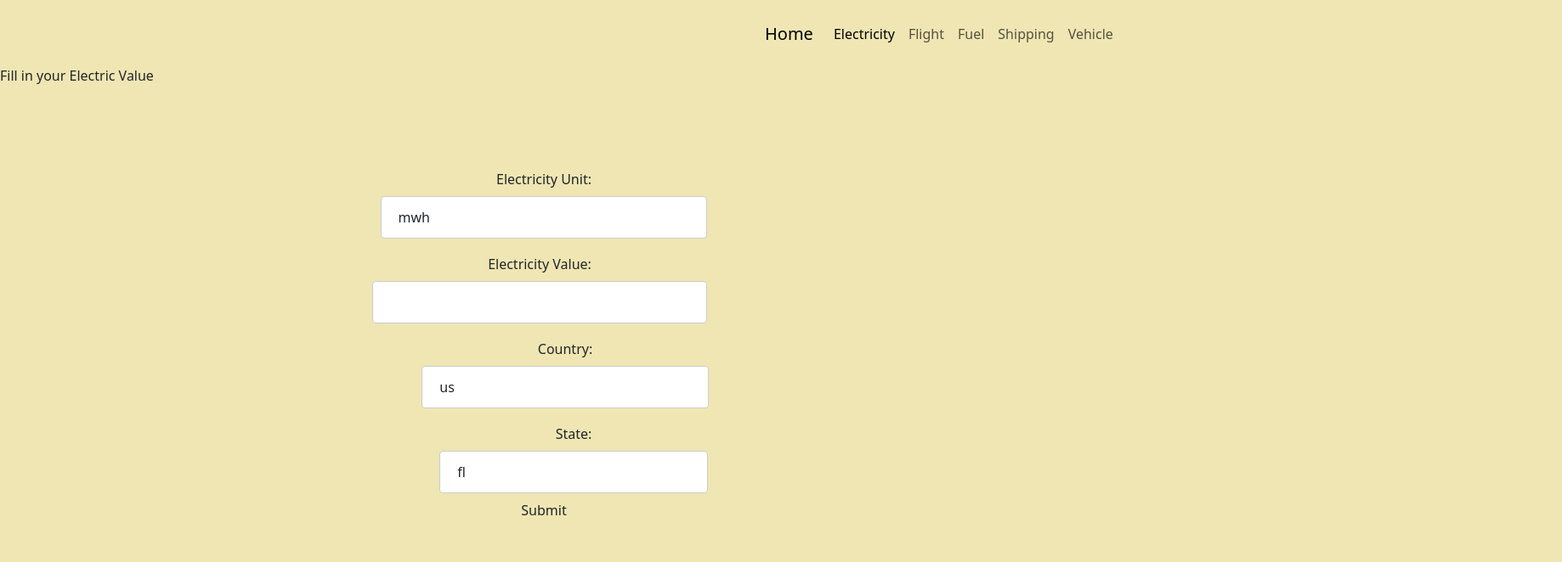
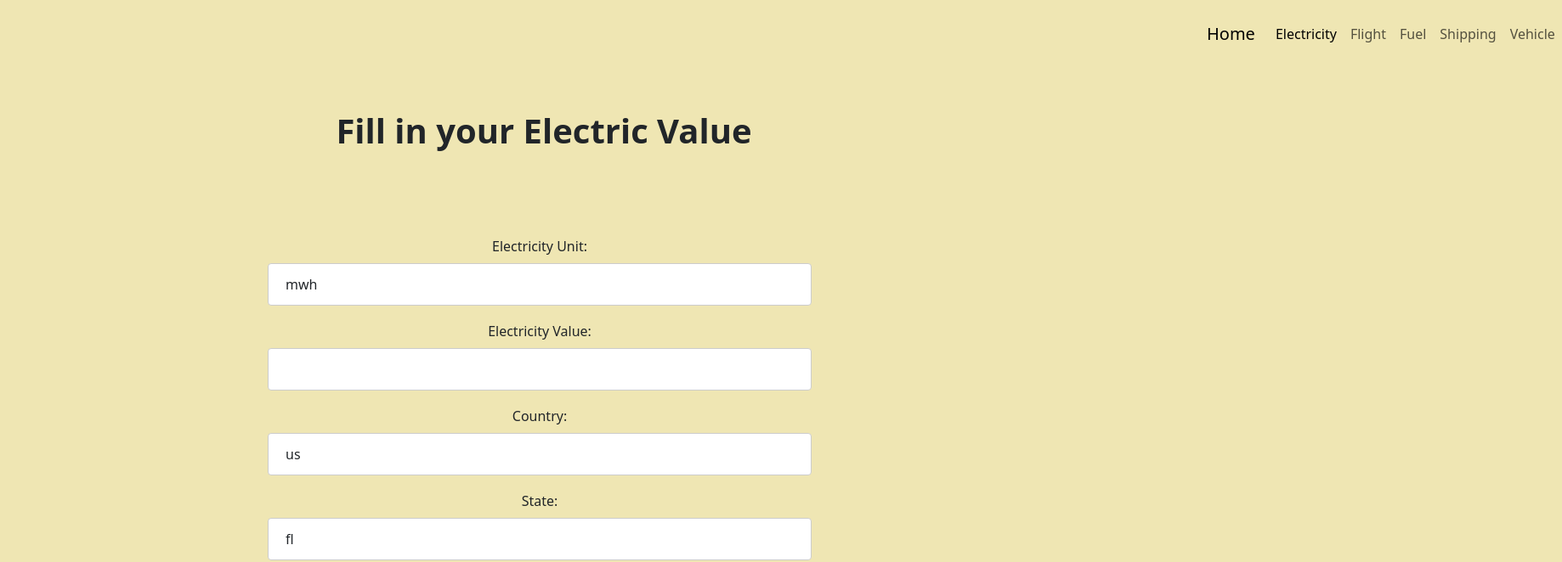
Before and after one commit to richard200/project-carbon-calculator, a React (Create React App) app: page /electricity in a window 1280 px wide. Shown: the top 662 px of the page at 85% size, 1838 px wide, since content can reach past the window. Built offline with nearby package versions, Linux system fonts and the light colour scheme.

Commit message:
added styles

```diff
--- a/src/components/App.css
+++ b/src/components/App.css
@@ -96,8 +96,25 @@ input[type=submit]:hover {
 
 .main {
   border-radius: 5px;
-  background-color: #f2f2f2;
+  background-color: #EFE6B3;
   padding: 20px;
+}
+.header{
+  text-align: center;
+  font-size: 40px;
+}
+.header2{
+  margin-bottom: 20px;
+}
+.submit-button{
+  background-color: #92CF34;
+  padding-left: 10px ;
+  padding-right: 10px;
+  padding-top: 10px;
+  padding-bottom: 10px;
+  width: 10%;
+  border-radius: 5px;
+  margin-top: 20px;
 }
 
 body{
--- a/src/components/Flight.js
+++ b/src/components/Flight.js
@@ -64,8 +64,8 @@ function Flight() {
 
     <div className="main">
       <Navigation/>
-      <h2>Carbon Emission Estimates</h2>
-        <p>Kindly Enter Details Below to Calculate Your Carbon Emmission Estimate</p>
+      <h2 className="header">Carbon Emission Estimates</h2>
+        <h2 className="header2">Kindly Enter Details Below to Calculate Your Carbon Emmission Estimate</h2>
       <form onSubmit={handleSubmit} className="form">
         <div className="data">
 
--- a/src/components/Fuel.js
+++ b/src/components/Fuel.js
@@ -62,7 +62,7 @@ function Fuel() {
   return (
     <div>
       <Navigation/>
-      <article className="mt-15 p-3">
+      <article id="displayArticle" className="mt-15 p-3">
         <h1 className=" text-2xl mb-3">
           {" "}
           <strong> Fuel Combustion Carbon Calculator</strong>
--- a/src/components/Shipping.js
+++ b/src/components/Shipping.js
@@ -77,8 +77,8 @@ let kilogram = kgList.map((value, index) =>
   return (
     <div className="main">
       <Navigation/>
-      <h2>Carbon Emission Estimates</h2>
-        <p>Kindly Enter Details Below to Calculate Your Carbon Emmission Estimate</p>
+      <h2 className="header">Carbon Emission Estimates</h2>
+        <h2 className="header2">Kindly Enter Details Below to Calculate Your Carbon Emmission Estimate</h2>
 
       <form onSubmit={handleSubmit} className="form">
         <div className="data">
--- a/src/index.css
+++ b/src/index.css
@@ -8,6 +8,9 @@ body{
  nav{
    color: #EFE6B3;
   height: 80px;
+}
+#navBar{
+  margin-left: 520px;
 }
 
 .label {
@@ -27,8 +30,13 @@ body{
   border-radius: 5px;
   margin-top: 10px;
 
-
-
+}
+#electricValue{
+  text-align: center;
+  margin-top: 50px;
+  font-size: 40px;
+  font-weight: bold;
+  /* text-decoration: underline; */
 }
 
 #electricForm{
@@ -51,14 +59,14 @@ body{
 #logo{
   display: flex;
   align-items: flex-start;
-  margin-top: -270px;
+  margin-top: -260px;
 
 
 }
 
 #img2{
-  margin-left: 830px;
-  margin-top: -300px;
+  margin-left: 1000px;
+  margin-top: -280px;
 }
 
 #intro{
@@ -86,11 +94,12 @@ body{
 
 #secondDiv h1, p{
   margin-left: 50px;
+  margin-top: 25px;
 
 }
 
 #img3{
-  margin-left: 850px;
+  margin-left: 1000px;
   margin-top: -250px;
 }
 
@@ -110,20 +119,21 @@ padding-bottom: 150px;
 text-align: center;
 }
 
-#howItWorks{
+#howItWorks h1{
   text-align: center;
-
+  margin-top: 0px;
 
 
 }
 
 #howItWorks2{
   text-align: center;
+  margin-top: 40px;
 }
 
 #list1{
   text-align: center;
-  margin-top: 40px;
+  margin-top: 50px;
   vertical-align: middle;
 }
 
@@ -142,6 +152,8 @@ text-align: center;
   border: none;
   padding-bottom: 10px;
   outline: none;
+  width: 100%;
+  margin-left: -10px;
 
   /* color: #efe6b3 */
 }
@@ -150,18 +162,35 @@ text-align: center;
   border: none;
   margin-left: -10px;
   padding-bottom: 10px;
+  width: 100%;
 
 
 }
 
 #ApiInput3{
   border: none;
-  margin-left: 50px;
+  margin-left: -10px;
   padding-bottom: 10px;
+  width: 100%;
 }
 
 #ApiInput4{
   border: none;
-  margin-left: 70px;
+  margin-left: -10px;
   border-color: none;
+  width: 100%;
 }
+#Apibtn{
+  background-color: #92CF34;
+  padding-left: 10px ;
+  padding-right: 10px;
+  padding-top: 10px;
+  padding-bottom: 10px;
+  width: 20%;
+  border-radius: 5px;
+  margin-top: 20px;
+}
+
+#displayArticle{
+
+}
```
